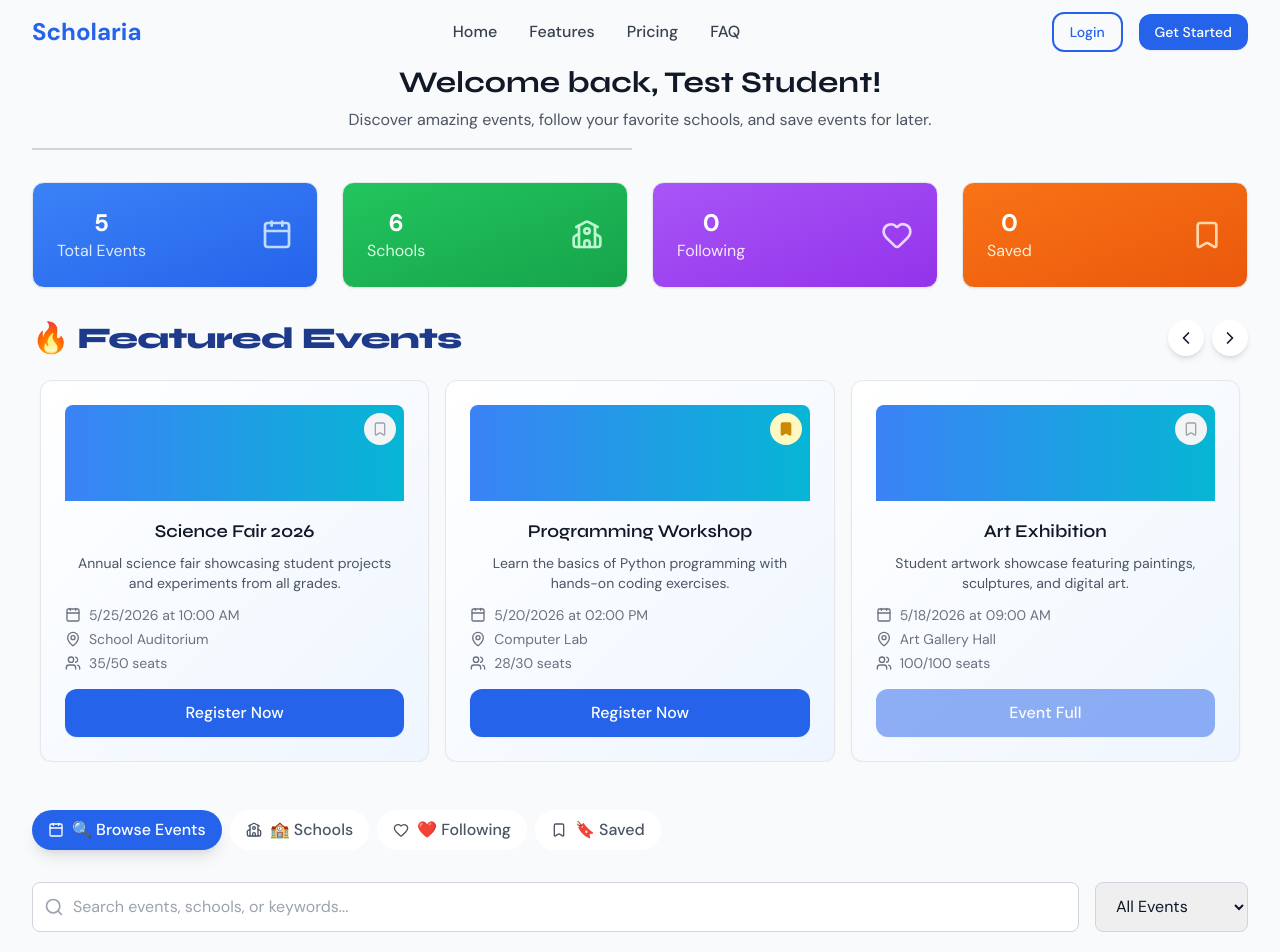
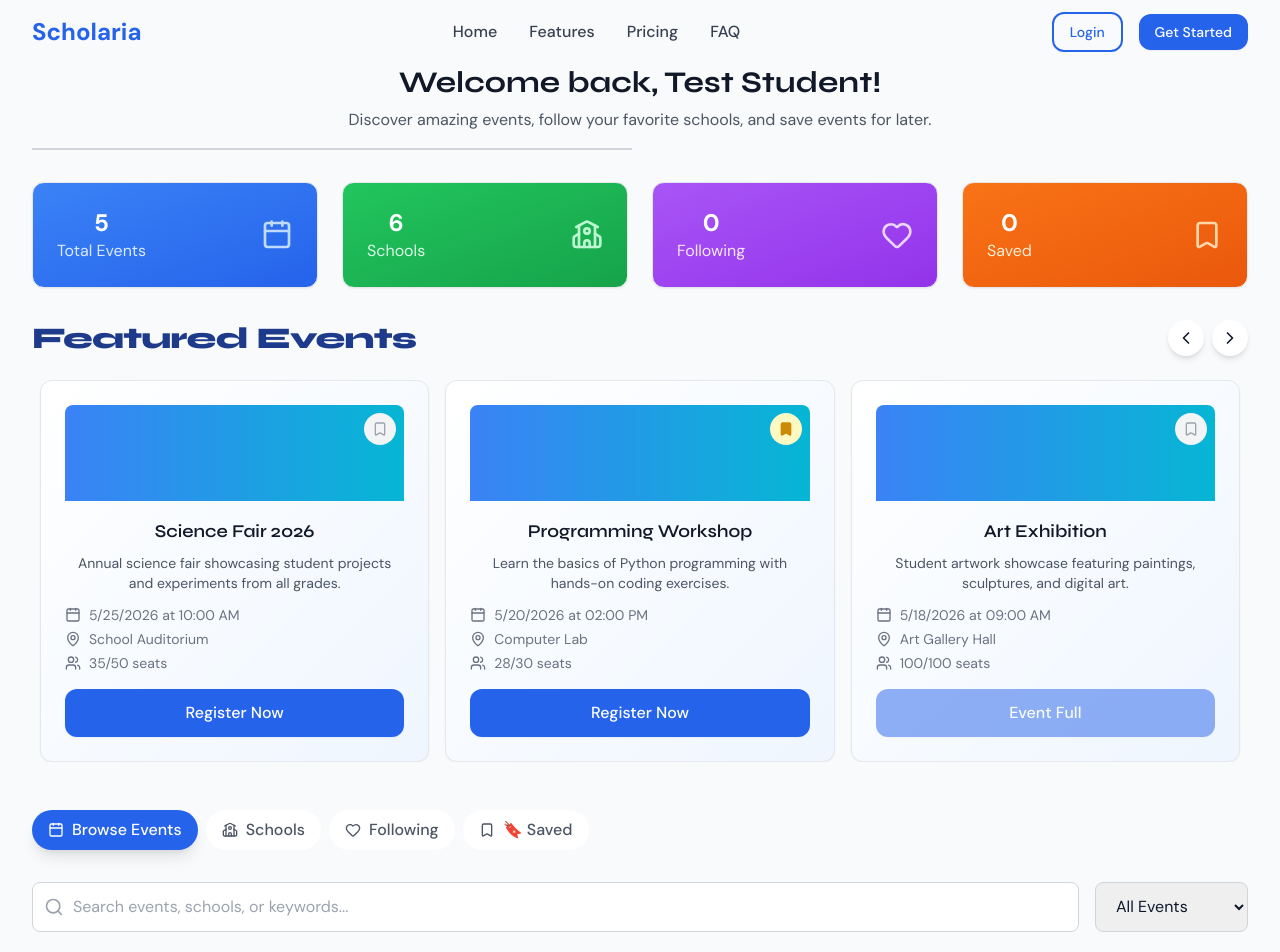
Before and after one commit to Rayane-cs/hackathon, a React (Create React App) app in the folder frontend/: page /student-dashboard in a window 1280 px wide. Shown: the top 952 px of the page. Built offline with nearby package versions, Linux system fonts and the light colour scheme; the HTML template or start-up script is replaced by a standard one.

Commit message:
Update StudentDashboard.tsx

```diff
--- a/frontend/src/pages/StudentDashboard.tsx
+++ b/frontend/src/pages/StudentDashboard.tsx
@@ -391,7 +391,7 @@ const StudentDashboard: React.FC = () => {
         {featuredEvents.length > 0 && (
           <div className="mb-12">
             <div className="flex items-center justify-between mb-6">
-              <h2 className="text-3xl font-extrabold text-blue-900 tracking-tight">🔥 Featured Events</h2>
+              <h2 className="text-3xl font-extrabold text-blue-900 tracking-tight"> Featured Events</h2>
               <div className="flex space-x-2">
                 <button
                   onClick={prevSlide}
@@ -467,9 +467,9 @@ const StudentDashboard: React.FC = () => {
         <div className="mb-8">
           <div className="flex flex-wrap gap-2 mb-6">
             {[
-              { id: 'events', label: '🔍 Browse Events', icon: Calendar },
-              { id: 'schools', label: '🏫 Schools', icon: School },
-              { id: 'following', label: '❤️ Following', icon: Heart },
+              { id: 'events', label: ' Browse Events', icon: Calendar },
+              { id: 'schools', label: ' Schools', icon: School },
+              { id: 'following', label: ' Following', icon: Heart },
               { id: 'saved', label: '🔖 Saved', icon: Bookmark }
             ].map((tab) => (
               <button
@@ -610,7 +610,7 @@ const StudentDashboard: React.FC = () => {
         {activeTab === 'schools' && (
           <div>
             <div className="flex items-center justify-between mb-6">
-              <h2 className="text-2xl font-bold text-gray-900">🏫 All Schools</h2>
+              <h2 className="text-2xl font-bold text-gray-900"> All Schools</h2>
               <div className="relative">
                 <Search className="absolute left-3 top-1/2 transform -translate-y-1/2 text-gray-400 w-5 h-5" />
                 <input
@@ -666,7 +666,7 @@ const StudentDashboard: React.FC = () => {
         {/* Following Tab Content */}
         {activeTab === 'following' && (
           <div>
-            <h2 className="text-2xl font-bold text-gray-900 mb-6">❤️ Schools You Follow</h2>
+            <h2 className="text-2xl font-bold text-gray-900 mb-6"> Schools You Follow</h2>
 
             {followedSchools.length === 0 ? (
               <Card>
```
